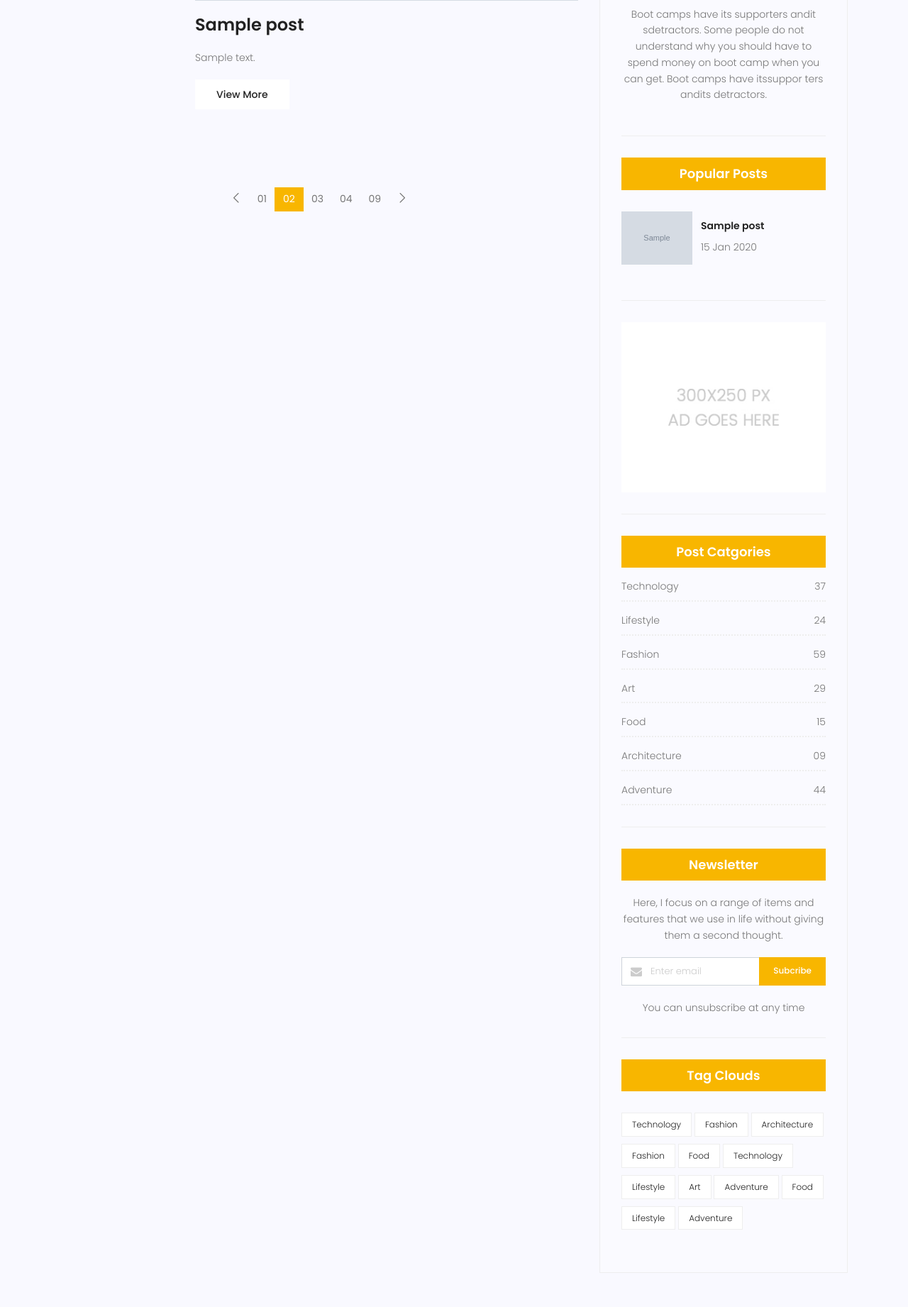
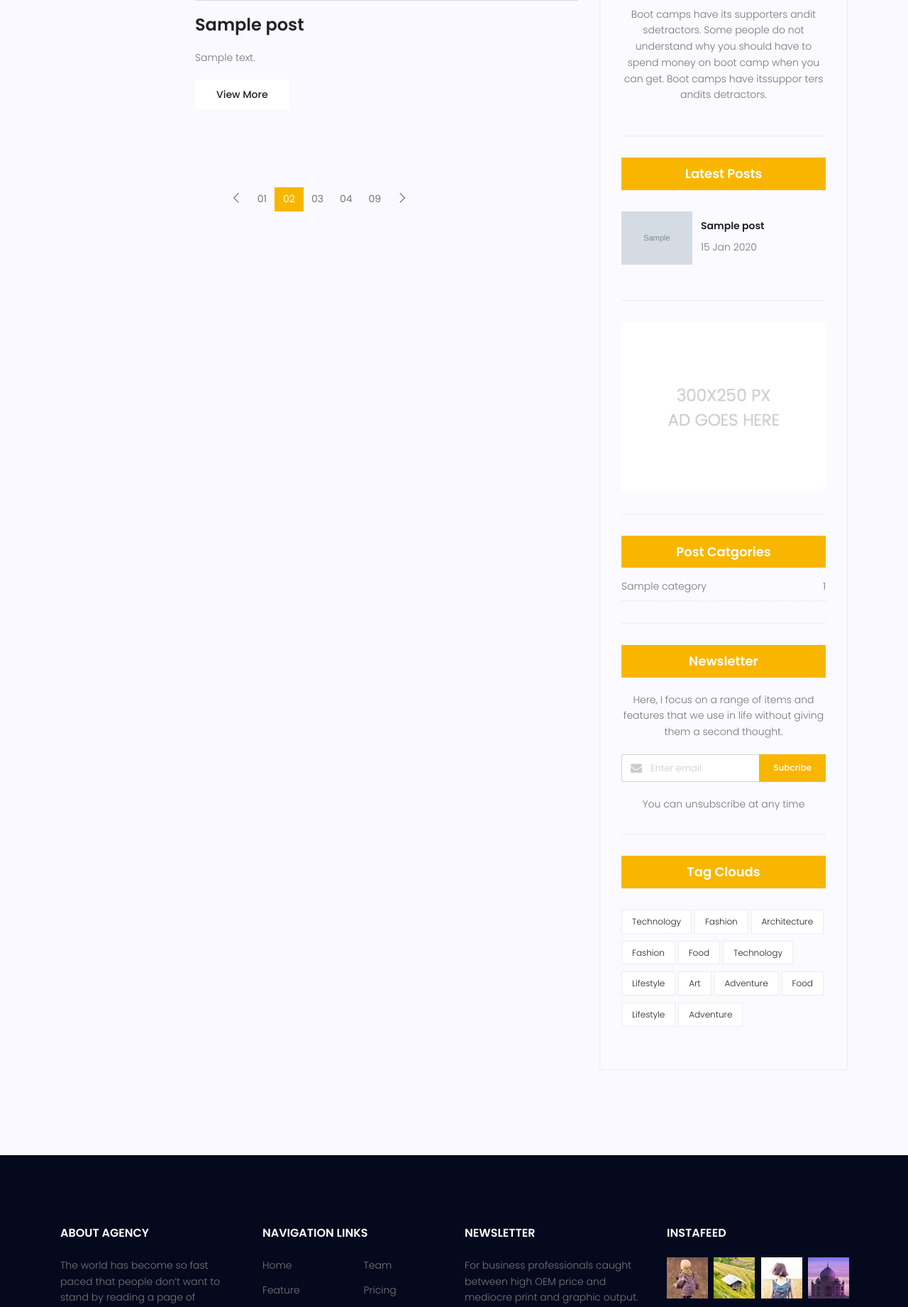
Before and after one commit to erfani24/mysite, a Django app: page /blog/ in a window 1280 px wide. Shown: the part 1486-3328 px from the top of the page at 71% size. Run offline with Django 3.2, Linux system fonts and the light colour scheme; tables that the repository leaves empty hold one stand-in row (values such as "Sample post"); grey boxes marked "Sample" are stand-in pictures; some libraries are stand-ins or nearby versions.

Commit message:
category & user urls configured

```diff
--- a/blog/templatetags/blog_tags.py
+++ b/blog/templatetags/blog_tags.py
@@ -1,5 +1,5 @@
 from django import template
-from blog.models import Post
+from blog.models import Post,Category
 from datetime import datetime
 
 register = template.Library()
@@ -9,3 +9,13 @@ def latestposts():
     today = datetime.now()
     posts = Post.objects.filter(published_date__lte = today,status=1).order_by('-published_date')[:5]
     return {'posts': posts}
+
+@register.inclusion_tag('blog/blog-category.html')
+def postcategories():
+    today = datetime.now()
+    posts = Post.objects.filter(published_date__lte = today,status=1)
+    cats = Category.objects.all()
+    cat_names = {}
+    for name in cats:
+        cat_names[name] = Post.objects.filter(category=name).count()
+    return {'postcategories': cat_names}
--- a/blog/urls.py
+++ b/blog/urls.py
@@ -7,5 +7,7 @@ app_name = "blog"
 urlpatterns = [
     path('',blog_view, name="index"),
     path('<int:pid>/',blog_single,name='single'),
-    path('post-<int:pid>/',test)
+    path('post-<int:pid>/',test),
+    path('category/<str:cat_name>/',blog_view,name='category'),
+     path('writer/<str:writer_name>/',blog_view,name='writer')
 ]
--- a/blog/views.py
+++ b/blog/views.py
@@ -3,9 +3,13 @@ from blog.models import Post
 from datetime import datetime
 # Create your views here.
 
-def blog_view(request):
+def blog_view(request,cat_name=None, writer_name=None):
     today = datetime.now()
     posts = Post.objects.filter(published_date__lte = today,status = 1)
+    if cat_name:
+        posts = posts.filter(category__name=cat_name)
+    if writer_name:
+        posts = posts.filter(author__username=writer_name)
     context = {'posts': posts}
     return render(request, 'blog/blog-home.html',context)
 
@@ -42,3 +46,10 @@ def test(request,pid):
     post = Post.objects.get(id=pid)
     context = {'post': post}
     return render(request,'blog/test.html', context)
+
+def blog_category(request,cat_name):
+    today = datetime.now()
+    posts = Post.objects.filter(published_date__lte = today,status = 1)
+    posts = posts.filter(category__name=cat_name)
+    context = {'posts': posts}
+    return render(request,'blog/blog-home.html', context)
--- a/templates/blog/blog-category.html
+++ b/templates/blog/blog-category.html
@@ -3,47 +3,13 @@
 <div class="single-sidebar-widget post-category-widget">
     <h4 class="category-title">Post Catgories</h4>
     <ul class="cat-list">
+        {% for name,count in postcategories.items %}
         <li>
-            <a href="#" class="d-flex justify-content-between">
-                <p>Technology</p>
-                <p>37</p>
+            <a href="{% url 'blog:category' cat_name=name %}" class="d-flex justify-content-between">
+                <p>{{name}}</p>
+                <p>{{count}}</p>
             </a>
         </li>
-        <li>
-            <a href="#" class="d-flex justify-content-between">
-                <p>Lifestyle</p>
-                <p>24</p>
-            </a>
-        </li>
-        <li>
-            <a href="#" class="d-flex justify-content-between">
-                <p>Fashion</p>
-                <p>59</p>
-            </a>
-        </li>
-        <li>
-            <a href="#" class="d-flex justify-content-between">
-                <p>Art</p>
-                <p>29</p>
-            </a>
-        </li>
-        <li>
-            <a href="#" class="d-flex justify-content-between">
-                <p>Food</p>
-                <p>15</p>
-            </a>
-        </li>
-        <li>
-            <a href="#" class="d-flex justify-content-between">
-                <p>Architecture</p>
-                <p>09</p>
-            </a>
-        </li>
-        <li>
-            <a href="#" class="d-flex justify-content-between">
-                <p>Adventure</p>
-                <p>44</p>
-            </a>
-        </li>
+        {% endfor %}
     </ul>
 </div>
--- a/templates/blog/blog-home.html
+++ b/templates/blog/blog-home.html
@@ -95,14 +95,15 @@
 					<div class="col-lg-3  col-md-3 meta-details">
 						<ul class="tags">
 							{% for cat in post.category.all %}
-							<li><a href="#">
+							<li><a href="{% url 'blog:category' cat_name=cat.name %}">
 									{{cat.name}}
 								</a></li>
 							{% if not forloop.last %}, {% endif %}
 							{% endfor %},
 						</ul>
 						<div class="user-details row">
-							<p class="user-name col-lg-12 col-md-12 col-6"><a href="#">{{post.author.get_full_name}}</a>
+							<p class="user-name col-lg-12 col-md-12 col-6"><a
+									href="{% url 'blog:writer' writer_name=post.author %}">{{post.author.get_full_name}}</a>
 								<span class="lnr lnr-user"></span>
 							</p>
 							<p class="date col-lg-12 col-md-12 col-6"><a href="#">{{post.published_date|date:"d M Y"}}
@@ -164,7 +165,7 @@
 					{% include 'blog/blog-writer.html' %}
 					{% latestposts %}
 					{% include 'blog/blog-ads.html' %}
-					{% include 'blog/blog-category.html' %}
+					{% postcategories %}
 					{% include 'blog/blog-newsletter.html' %}
 					{% include 'blog/blog-tags.html' %}
 				</div>
--- a/templates/blog/blog-latest-posts.html
+++ b/templates/blog/blog-latest-posts.html
@@ -1,7 +1,7 @@
 {% load static %}
 
 <div class="single-sidebar-widget popular-post-widget">
-    <h4 class="popular-title">Popular Posts</h4>
+    <h4 class="popular-title">Latest Posts</h4>
     {% for post in posts %}
     <div class="popular-post-list">
         <div class="single-post-list d-flex flex-row align-items-center">
--- a/templates/blog/blog-single.html
+++ b/templates/blog/blog-single.html
@@ -36,14 +36,14 @@
 					<div class="col-lg-3  col-md-3 meta-details">
 						<ul class="tags">
 							{% for cat in post.category.all %}
-							<li><a href="#">
+							<li><a href="{% url 'blog:category' cat_name=cat.name %}">
 									{{cat.name}}
 								</a></li>
 							{% if not forloop.last %}, {% endif %}
 							{% endfor %},
 						</ul>
 						<div class="user-details row">
-							<p class="user-name col-lg-12 col-md-12 col-6"><a href="#">{{post.author}}</a> <span
+							<p class="user-name col-lg-12 col-md-12 col-6"><a href="#">{{post.author.get_full_name}}</a> <span
 									class="lnr lnr-user"></span></p>
 							<p class="date col-lg-12 col-md-12 col-6"><a href="#">{{post.published_date|date:"d M Y"}}
 								</a> <span class="lnr lnr-calendar-full"></span></p>
@@ -247,7 +247,7 @@
 					{% include 'blog/blog-writer.html' %}
 					{% latestposts %}
 					{% include 'blog/blog-ads.html' %}
-					{% include 'blog/blog-category.html' %}
+					{% postcategories %}
 					{% include 'blog/blog-newsletter.html' %}
 					{% include 'blog/blog-tags.html' %}
 				</div>
```
